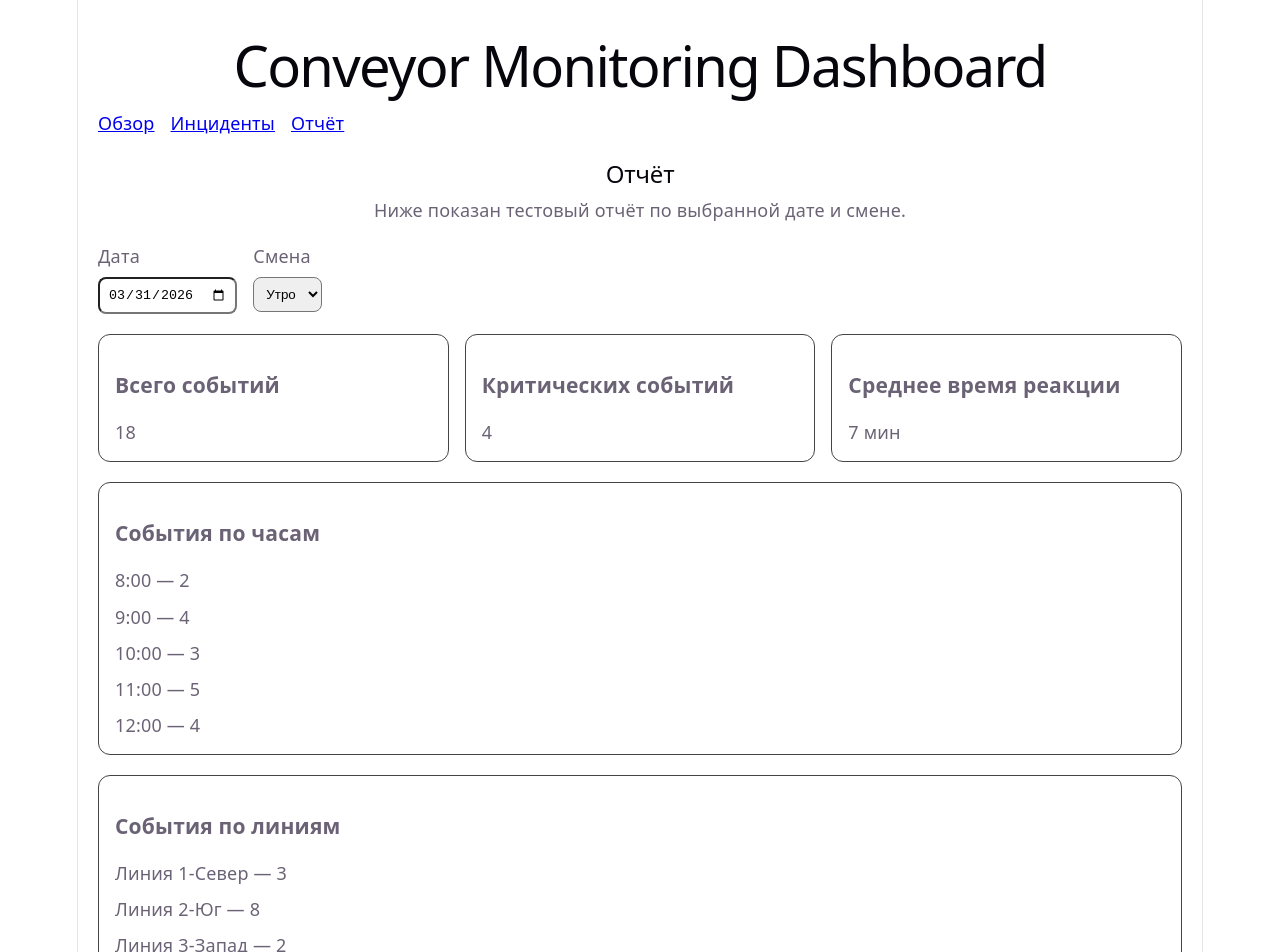
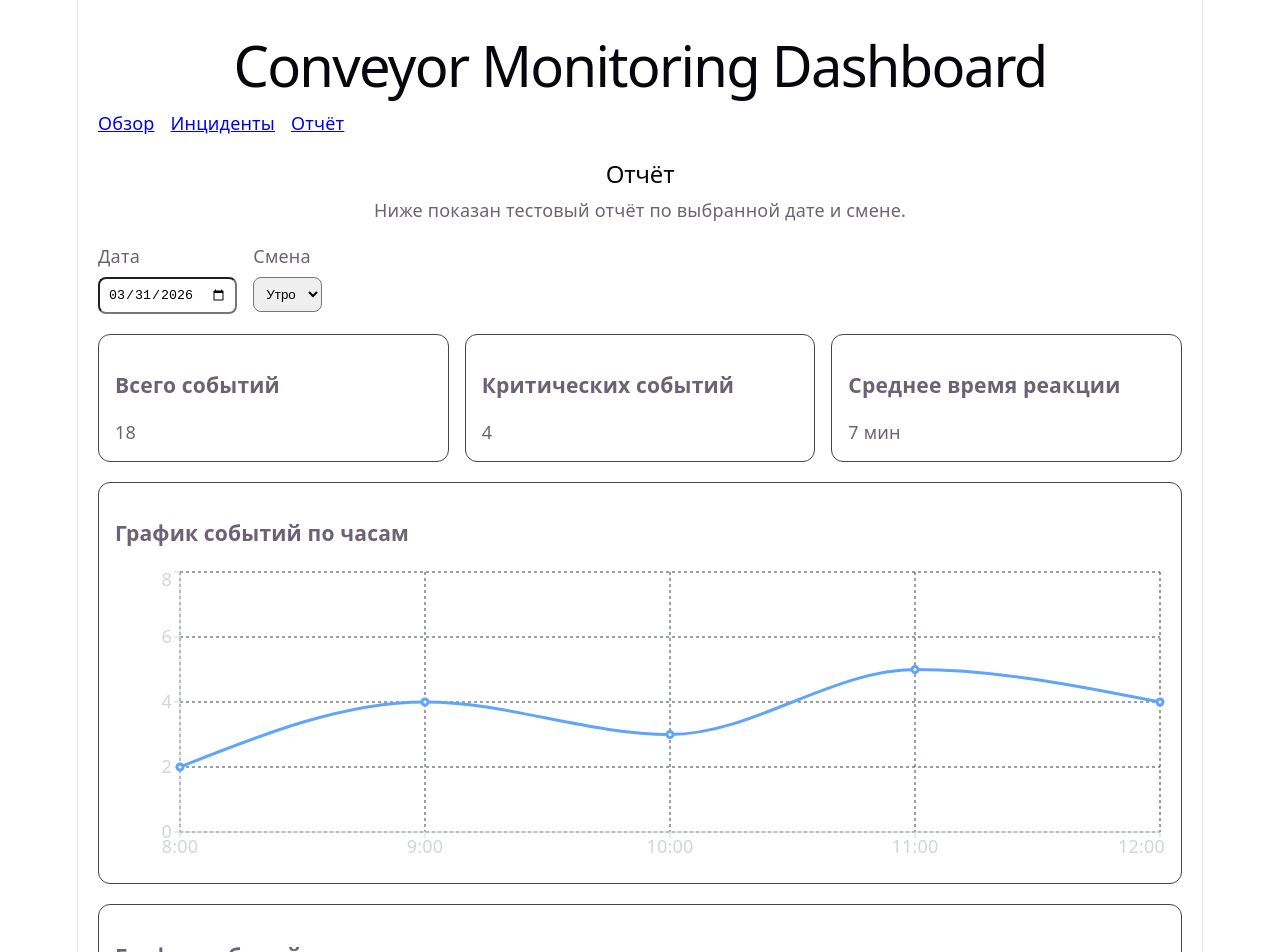
Before and after one commit to Serjik1661/practice-case-conveyor-monitoring-dashboard-frontend, a React (Vite) app: page /report in a window 1280 px wide. Shown: the top 952 px of the page. Built offline with nearby package versions, Linux system fonts and the light colour scheme.

Commit message:
feat: add report charts with recharts

```diff
--- a/package.json
+++ b/package.json
@@ -12,7 +12,8 @@
   "dependencies": {
     "react": "^19.2.4",
     "react-dom": "^19.2.4",
-    "react-router-dom": "^7.13.2"
+    "react-router-dom": "^7.13.2",
+    "recharts": "^3.8.1"
   },
   "devDependencies": {
     "@eslint/js": "^9.39.4",
--- a/src/pages/ReportPage.tsx
+++ b/src/pages/ReportPage.tsx
@@ -1,4 +1,15 @@
 import { useState } from 'react'
+import {
+  ResponsiveContainer,
+  LineChart,
+  Line,
+  XAxis,
+  YAxis,
+  CartesianGrid,
+  Tooltip,
+  BarChart,
+  Bar,
+} from 'recharts'
 import { shiftReports } from '../mocks/fixtures'
 
 function ReportPage() {
@@ -135,22 +146,36 @@ function ReportPage() {
               textAlign: 'left',
             }}
           >
-            <h3>События по часам</h3>
+            <h3>График событий по часам</h3>
 
-            <div
-              style={{
-                display: 'grid',
-                gap: '10px',
-                marginTop: '16px',
-              }}
-            >
-              {report.byHour.map((item) => (
-                <div key={item.hour}>
-                  <p>
-                    {item.hour}:00 — {item.count}
-                  </p>
-                </div>
-              ))}
+            <div style={{ width: '100%', height: '300px', marginTop: '16px' }}>
+              <ResponsiveContainer width="100%" height="100%">
+                <LineChart data={report.byHour}>
+                  <CartesianGrid strokeDasharray="3 3" stroke="#374151" />
+                  <XAxis
+                    dataKey="hour"
+                    stroke="#d1d5db"
+                    tickFormatter={(value) => `${value}:00`}
+                  />
+                  <YAxis stroke="#d1d5db" />
+                  <Tooltip
+                    contentStyle={{
+                      backgroundColor: '#111827',
+                      border: '1px solid #374151',
+                      borderRadius: '8px',
+                    }}
+                    labelStyle={{ color: '#fff' }}
+                    formatter={(value) => [`${value}`, 'События']}
+                    labelFormatter={(label) => `Час: ${label}:00`}
+                  />
+                  <Line
+                    type="monotone"
+                    dataKey="count"
+                    stroke="#60a5fa"
+                    strokeWidth={3}
+                  />
+                </LineChart>
+              </ResponsiveContainer>
             </div>
           </div>
 
@@ -163,22 +188,26 @@ function ReportPage() {
               textAlign: 'left',
             }}
           >
-            <h3>События по линиям</h3>
+            <h3>График событий по линиям</h3>
 
-            <div
-              style={{
-                display: 'grid',
-                gap: '10px',
-                marginTop: '16px',
-              }}
-            >
-              {report.byLine.map((item) => (
-                <div key={item.lineId}>
-                  <p>
-                    {item.lineName} — {item.count}
-                  </p>
-                </div>
-              ))}
+            <div style={{ width: '100%', height: '300px', marginTop: '16px' }}>
+              <ResponsiveContainer width="100%" height="100%">
+                <BarChart data={report.byLine}>
+                  <CartesianGrid strokeDasharray="3 3" stroke="#374151" />
+                  <XAxis dataKey="lineName" stroke="#d1d5db" />
+                  <YAxis stroke="#d1d5db" />
+                  <Tooltip
+                    contentStyle={{
+                      backgroundColor: '#111827',
+                      border: '1px solid #374151',
+                      borderRadius: '8px',
+                    }}
+                    labelStyle={{ color: '#fff' }}
+                    formatter={(value) => [`${value}`, 'События']}
+                  />
+                  <Bar dataKey="count" fill="#22c55e" radius={[6, 6, 0, 0]} />
+                </BarChart>
+              </ResponsiveContainer>
             </div>
           </div>
         </>
```
Also changed, not shown: 1 other file (tests, documents, lock files or other folders).
